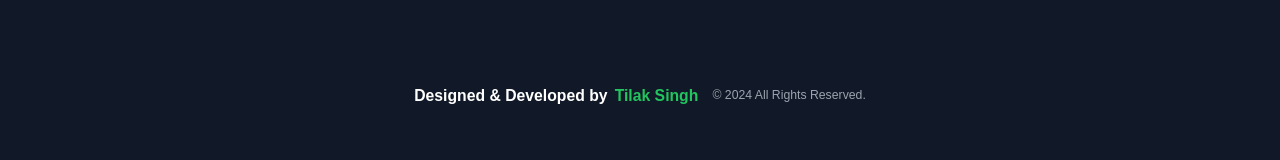
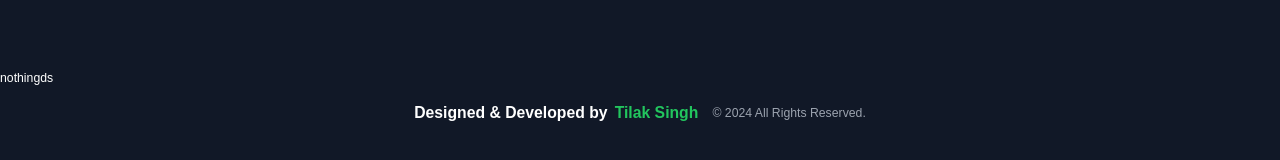
Before and after one commit to tilakdotcom/fin-track, a React (Vite) app in the folder client/: page / in a window 1280 px wide. Shown: the part 588-748 px from the top of the page. Built offline with nearby package versions, Linux system fonts and the light colour scheme; no server answers.

Commit message:
code working fine

```diff
--- a/client/src/App.tsx
+++ b/client/src/App.tsx
@@ -14,7 +14,7 @@ import MobileMenu from "./components/MobileMenu";
 import { RootState } from "./store/store";
 
 export default function App() {
-  const user = useAppSelector((state: RootState) => state.user.currentUser);
+  const user = useAppSelector((state: RootState) => state.user.currentUser?.user);
   const {open}=useMenu()
   return (
     <div className="overflow-x-hidden relative">
@@ -38,6 +38,12 @@ export default function App() {
           </>
         )}
       </Routes>
+      <div className=" text-white">
+        {user ? user?._id : "nothing"}
+        ds
+      </div>
+
+
       {open ?<MobileMenu /> :""}
       {/* Footer */}
       <Footer />
--- a/client/src/components/Navbar.tsx
+++ b/client/src/components/Navbar.tsx
@@ -12,7 +12,7 @@ import { useAppDispatch, useAppSelector } from "@/store/reduxHooks";
 const NavBar = () => {
   const navigate = useNavigate();
   const [loading, setLoading] = useState<boolean>(false);
-  const user = useAppSelector((state: RootState) => state.user.currentUser);
+  const user = useAppSelector((state: RootState) => state.user.currentUser?.user);
   const dispatch = useAppDispatch();
   const {open,setOpen} =useMenu()
 
--- a/client/src/store/slices/userSlice.ts
+++ b/client/src/store/slices/userSlice.ts
@@ -13,7 +13,7 @@ interface User {
 
 // Interface for user state
 interface UserState {
-  currentUser: User | null;
+  currentUser: { user: User } | null;
   loading: boolean;
   error: boolean;
 }
@@ -36,7 +36,7 @@ export const userSlice = createSlice({
       state.error = false;
     },
     // Action to handle successful login
-    loginSuccess: (state, action: PayloadAction<User>) => {
+    loginSuccess: (state, action: PayloadAction<{user:User}>) => {
       state.currentUser = action.payload;
       state.loading = false;
       state.error = false;
```
